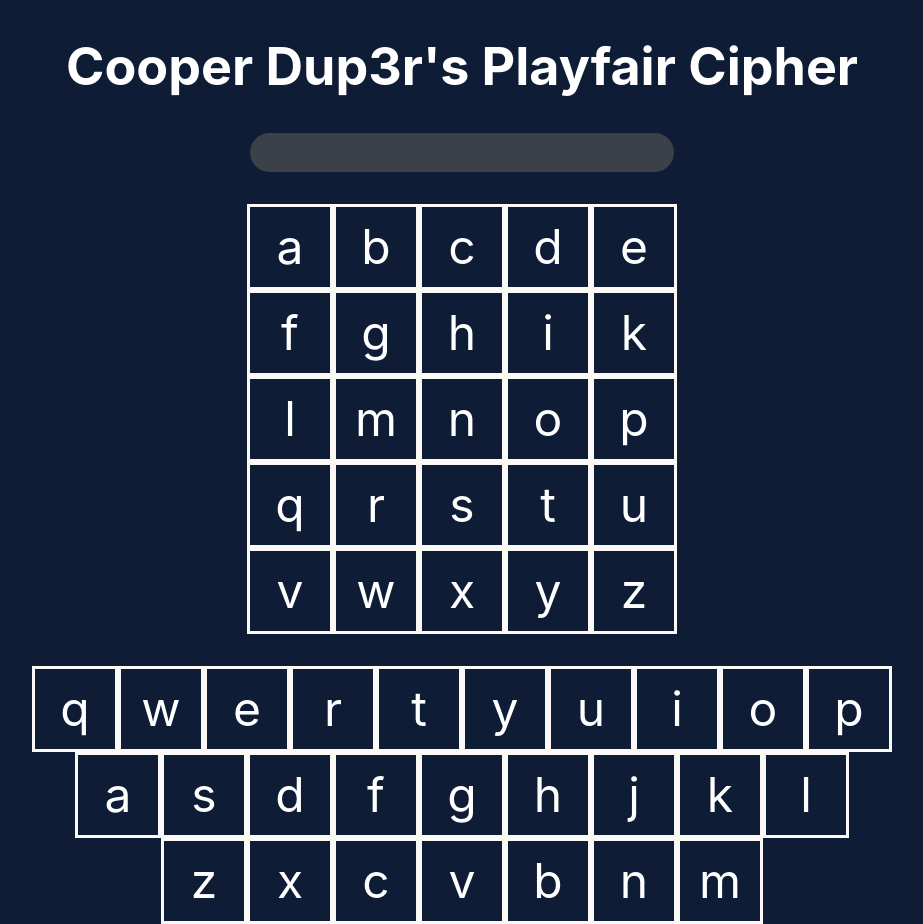
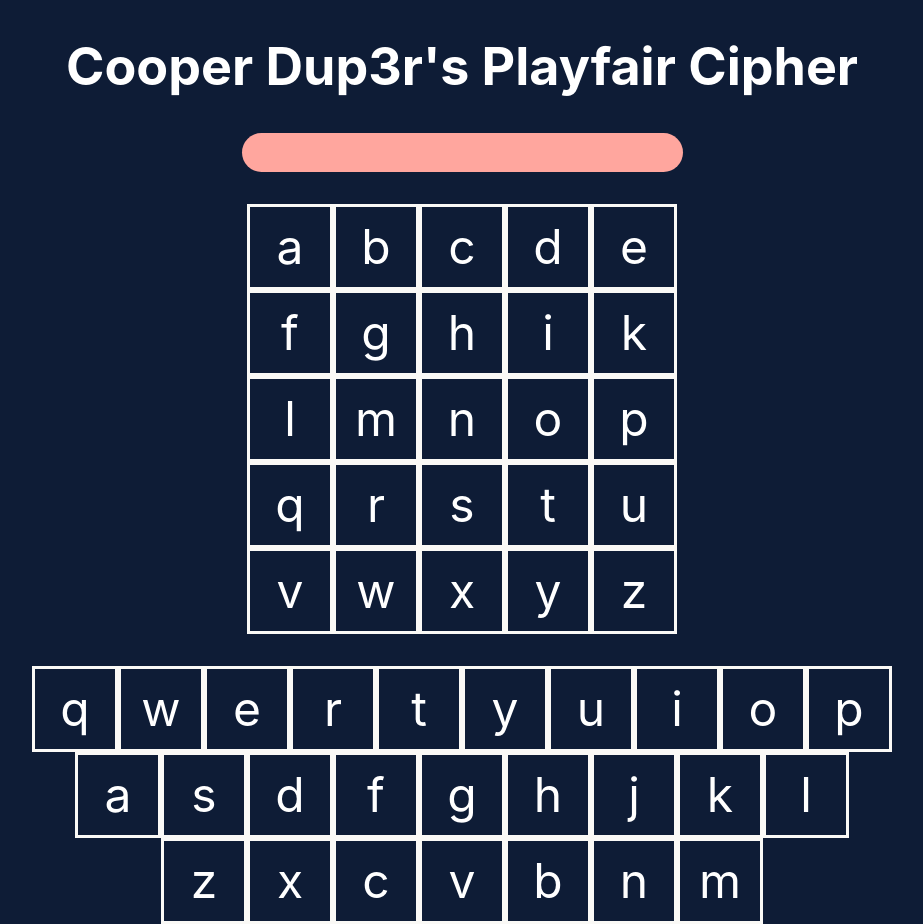
Before and after one commit to tylerchenoweth/playfair-cipher, a React (Create React App) app: page / in a window 1280 px wide. Shown: the whole page, without its empty margins (178-1101 px from the left). Built offline with nearby package versions, Linux system fonts and the light colour scheme.

Commit message:
changed the input background color and made font bold

```diff
--- a/src/components/KeywordInput/KeywordInput.css
+++ b/src/components/KeywordInput/KeywordInput.css
@@ -1,10 +1,11 @@
 
 input {
-    background-color:#3c4048;
-    color: white;
+    background-color: #FFA69E ;
+    color: #4F7CAC;
     border:none;
     text-align: center;
     font-size: 2rem;
+    font-weight: bold;
 
     border-radius: 5rem;
 }
```
